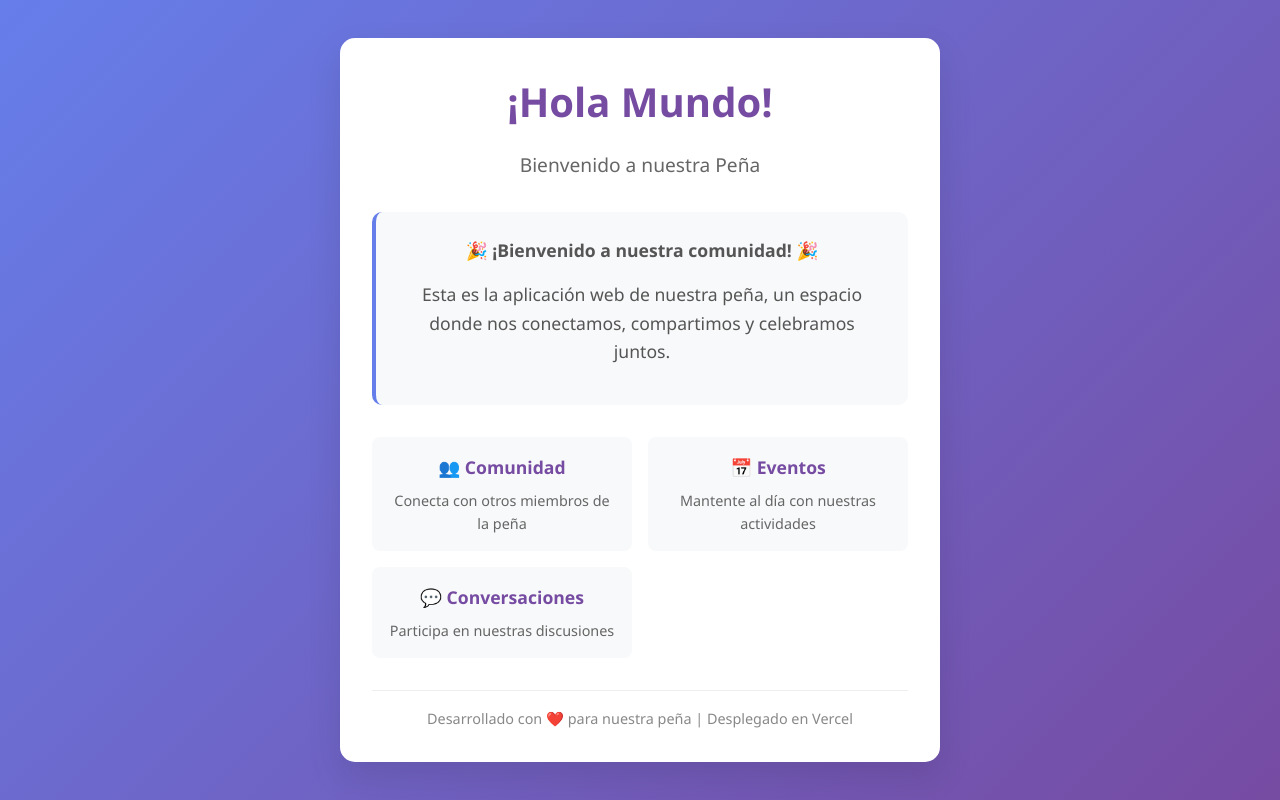
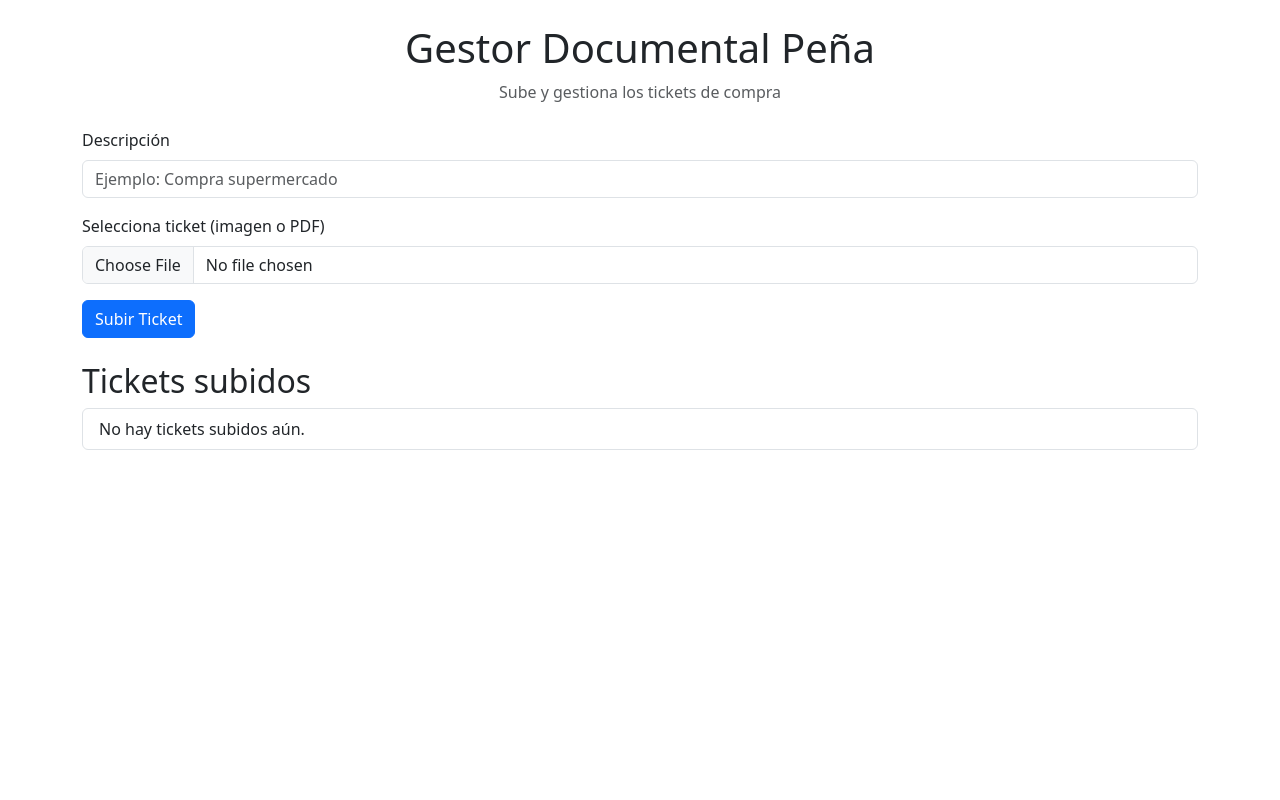
Before and after one commit to damdavidprieto/TestVercel, a plain HTML site: page index.html in a window 1280 px wide. Drawn offline with nearby package versions, Linux system fonts and the light colour scheme; a small style sheet from the web is missing.

Commit message:
Gestor de ficheros
prueba de gestor de ficheros

```diff
--- a/index.html
+++ b/index.html
@@ -1,188 +1,97 @@
 <!DOCTYPE html>
 <html lang="es">
 <head>
-    <meta charset="UTF-8">
-    <meta name="viewport" content="width=device-width, initial-scale=1.0">
-    <meta name="description" content="Peña - Aplicación web para nuestra comunidad">
-    <title>Peña - Hola Mundo</title>
-    <style>
-        * {
-            margin: 0;
-            padding: 0;
-            box-sizing: border-box;
-        }
-
-        body {
-            font-family: 'Segoe UI', Tahoma, Geneva, Verdana, sans-serif;
-            line-height: 1.6;
-            color: #333;
-            background: linear-gradient(135deg, #667eea 0%, #764ba2 100%);
-            min-height: 100vh;
-            display: flex;
-            align-items: center;
-            justify-content: center;
-            padding: 20px;
-        }
-
-        .container {
-            background: white;
-            padding: 2rem;
-            border-radius: 15px;
-            box-shadow: 0 15px 35px rgba(0, 0, 0, 0.1);
-            text-align: center;
-            max-width: 600px;
-            width: 100%;
-            animation: fadeInUp 0.8s ease-out;
-        }
-
-        @keyframes fadeInUp {
-            from {
-                opacity: 0;
-                transform: translateY(30px);
-            }
-            to {
-                opacity: 1;
-                transform: translateY(0);
-            }
-        }
-
-        h1 {
-            color: #764ba2;
-            font-size: 2.5rem;
-            margin-bottom: 1rem;
-            font-weight: 700;
-        }
-
-        .subtitle {
-            color: #666;
-            font-size: 1.2rem;
-            margin-bottom: 2rem;
-            font-weight: 300;
-        }
-
-        .welcome-message {
-            background: #f8f9fa;
-            padding: 1.5rem;
-            border-radius: 10px;
-            border-left: 4px solid #667eea;
-            margin: 2rem 0;
-        }
-
-        .welcome-message p {
-            color: #555;
-            font-size: 1.1rem;
-            margin-bottom: 1rem;
-        }
-
-        .features {
-            display: grid;
-            grid-template-columns: repeat(auto-fit, minmax(200px, 1fr));
-            gap: 1rem;
-            margin: 2rem 0;
-        }
-
-        .feature {
-            background: #f8f9fa;
-            padding: 1rem;
-            border-radius: 8px;
-            transition: transform 0.3s ease;
-        }
-
-        .feature:hover {
-            transform: translateY(-5px);
-            background: #e9ecef;
-        }
-
-        .feature h3 {
-            color: #764ba2;
-            margin-bottom: 0.5rem;
-            font-size: 1.1rem;
-        }
-
-        .feature p {
-            color: #666;
-            font-size: 0.9rem;
-        }
-
-        .footer {
-            margin-top: 2rem;
-            padding-top: 1rem;
-            border-top: 1px solid #eee;
-            color: #888;
-            font-size: 0.9rem;
-        }
-
-        /* Mobile responsiveness */
-        @media (max-width: 768px) {
-            .container {
-                padding: 1.5rem;
-                margin: 10px;
-            }
-
-            h1 {
-                font-size: 2rem;
-            }
-
-            .subtitle {
-                font-size: 1rem;
-            }
-
-            .features {
-                grid-template-columns: 1fr;
-            }
-        }
-
-        @media (max-width: 480px) {
-            body {
-                padding: 10px;
-            }
-
-            .container {
-                padding: 1rem;
-            }
-
-            h1 {
-                font-size: 1.8rem;
-            }
-
-            .welcome-message {
-                padding: 1rem;
-            }
-
-            .welcome-message p {
-                font-size: 1rem;
-            }
-        }
-    </style>
+  <meta charset="UTF-8" />
+  <meta name="viewport" content="width=device-width, initial-scale=1" />
+  <title>Gestor Documental Peña</title>
+  <!-- Bootstrap CSS CDN -->
+  <link
+    href="https://cdn.jsdelivr.net/npm/bootstrap@5.3.0/dist/css/bootstrap.min.css"
+    rel="stylesheet"
+    integrity="sha384-ENjdO4Dr2bkBIFxQpeoBqF2p5jCEXSU1oBoqyl2QvZ6jIW3"
+    crossorigin="anonymous"
+  />
 </head>
 <body>
-    <div class="container">
-        <h1>¡Hola Mundo!</h1>
-        <p class="subtitle">Bienvenido a nuestra Peña</p>
+  <div class="container py-4">
+    <header class="mb-4 text-center">
+      <h1>Gestor Documental Peña</h1>
+      <p class="text-muted">Sube y gestiona los tickets de compra</p>
+    </header>
 
-        <div class="welcome-message">
-            <p><strong>🎉 ¡Bienvenido a nuestra comunidad! 🎉</strong></p>
-            <p>Esta es la aplicación web de nuestra peña, un espacio donde nos conectamos, compartimos y celebramos juntos.</p>
-        </div>
+    <!-- Formulario de subida -->
+    <form id="uploadForm" class="mb-4">
+      <div class="mb-3">
+        <label for="descripcion" class="form-label">Descripción</label>
+        <input
+          type="text"
+          class="form-control"
+          id="descripcion"
+          placeholder="Ejemplo: Compra supermercado"
+          required
+        />
+      </div>
+      <div class="mb-3">
+        <label for="ticketFile" class="form-label">Selecciona ticket (imagen o PDF)</label>
+        <input
+          class="form-control"
+          type="file"
+          id="ticketFile"
+          accept="image/*,application/pdf"
+          required
+        />
+      </div>
+      <button type="submit" class="btn btn-primary">Subir Ticket</button>
+    </form>
 
-        <div class="features">
-            <div class="feature">
-                <h3>👥 Comunidad</h3>
-                <p>Conecta con otros miembros de la peña</p>
-            </div>
-            <div class="feature">
-                <h3>📅 Eventos</h3>
-                <p>Mantente al día con nuestras actividades</p>
-            </div>
-            <div class="feature">
-                <h3>💬 Conversaciones</h3>
-                <p>Participa en nuestras discusiones</p>
-            </div>
-        </div>
+    <!-- Lista de tickets (vacía por ahora) -->
+    <section>
+      <h2>Tickets subidos</h2>
+      <ul class="list-group" id="ticketsList">
+        <li class="list-group-item">No hay tickets subidos aún.</li>
+      </ul>
+    </section>
+  </div>
 
-        <div class="footer">
-            <p>Desarrollado con ❤️ para nuestra peña | Desplegado en Vercel</p>
-        </div>
-    </div>
+  <!-- Bootstrap JS + Popper (opcional si usas componentes interactivos) -->
+  <script
+    src="https://cdn.jsdelivr.net/npm/bootstrap@5.3.0/dist/js/bootstrap.bundle.min.js"
+    integrity="sha384-kenU1KFdBIe4zVF0s0G1M5b4hcpxyD9F7jL+F9yk1+E1w5j91TtqQRVvoxMfooAo"
+    crossorigin="anonymous"
+  ></script>
+
+  <!-- Script básico para manejar el formulario (sin backend aún) -->
+  <script>
+    const form = document.getElementById('uploadForm');
+    const ticketsList = document.getElementById('ticketsList');
+
+    form.addEventListener('submit', (e) => {
+      e.preventDefault();
+
+      const desc = document.getElementById('descripcion').value.trim();
+      const fileInput = document.getElementById('ticketFile');
+      const file = fileInput.files[0];
+
+      if (!desc || !file) {
+        alert('Por favor, completa todos los campos.');
+        return;
+      }
+
+      // Por ahora solo añadimos a la lista visualmente (sin subir)
+      const li = document.createElement('li');
+      li.className = 'list-group-item d-flex justify-content-between align-items-center';
+      li.textContent = desc;
+
+      const fileNameSpan = document.createElement('span');
+      fileNameSpan.className = 'badge bg-secondary rounded-pill';
+      fileNameSpan.textContent = file.name;
+
+      li.appendChild(fileNameSpan);
+      ticketsList.appendChild(li);
+
+      // Limpiar formulario
+      form.reset();
+    });
+  </script>
 </body>
 </html>
```
